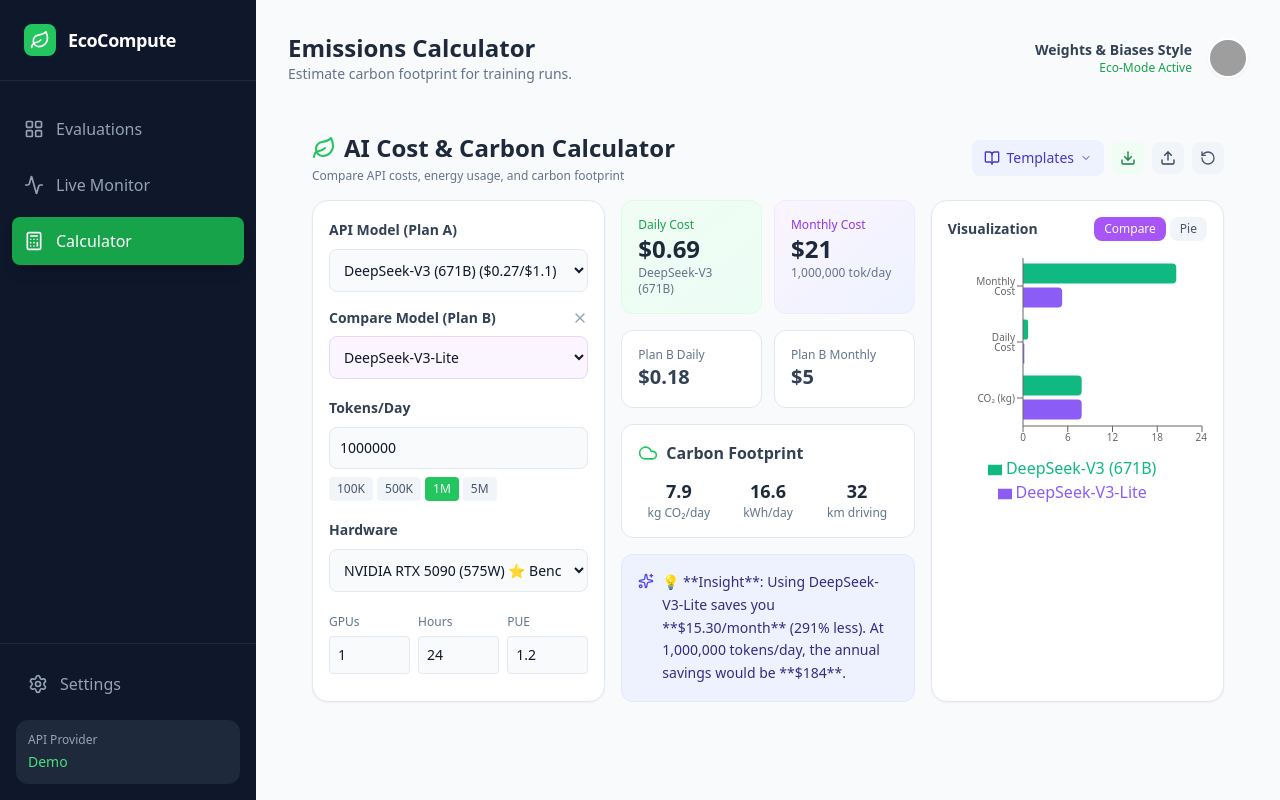
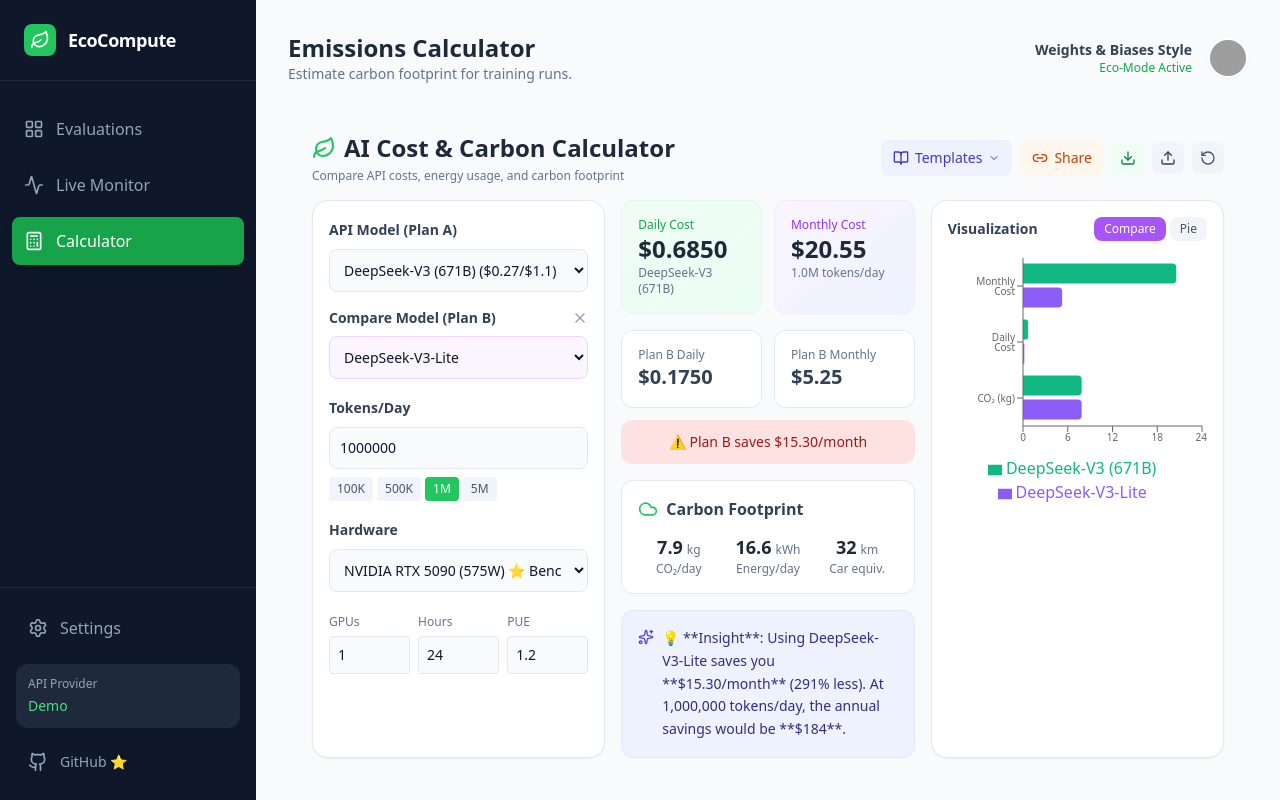
Before and after one commit to hongping-zh/ecocompute-dynamic-eval, a React (Vite) app: page / in a window 1280 px wide. Both pictures are taken after a click on the button "Calculator". Built offline with nearby package versions, Linux system fonts and the light colour scheme; grey boxes are pictures that could not be loaded.

Commit message:
feat: add share link, SEO meta, favicon, GitHub link, formatted values with units

```diff
--- a/App.tsx
+++ b/App.tsx
@@ -4,7 +4,7 @@
 import { Leaderboard } from './components/Leaderboard';
 import { AudioMonitor } from './components/AudioMonitor';
 import { SettingsPanel, ApiConfig, loadApiConfig } from './components/SettingsPanel';
-import { LayoutGrid, Calculator as CalcIcon, Activity, Leaf, Settings } from 'lucide-react';
+import { LayoutGrid, Calculator as CalcIcon, Activity, Leaf, Settings, Github } from 'lucide-react';
 
 const App: React.FC = () => {
   const [view, setView] = useState<AppView>(AppView.LEADERBOARD);
@@ -60,6 +60,15 @@
               <p className="text-xs text-slate-400 mb-1">API Provider</p>
               <p className="text-sm font-medium text-eco-400 capitalize">{apiConfig.provider}</p>
            </div>
+           <a
+              href="https://github.com/hongping-zh/ecocompute-dynamic-eval"
+              target="_blank"
+              rel="noopener noreferrer"
+              className="w-full flex items-center gap-3 p-3 rounded-lg text-slate-400 hover:bg-slate-800 hover:text-white transition-colors"
+            >
+              <Github className="w-5 h-5 flex-shrink-0" />
+              <span className="hidden lg:block font-medium text-sm">GitHub ⭐</span>
+            </a>
         </div>
       </aside>
 
--- a/components/Calculator.tsx
+++ b/components/Calculator.tsx
@@ -1,8 +1,47 @@
 import React, { useState, useEffect, useMemo } from 'react';
 import { CalculatorState } from '../types';
 import { HARDWARE_OPTIONS } from '../constants';
-import { Leaf, Cloud, Download, Upload, RotateCcw, BookOpen, ChevronDown, ChevronUp, Copy, Sparkles, GitCompare, X } from 'lucide-react';
+import { Leaf, Cloud, Download, Upload, RotateCcw, BookOpen, ChevronDown, ChevronUp, Sparkles, GitCompare, X, Link2, Check } from 'lucide-react';
 import { PieChart, Pie, Cell, BarChart, Bar, XAxis, YAxis, Tooltip, ResponsiveContainer, Legend } from 'recharts';
+
+// 数值格式化工具
+const formatCurrency = (value: number): string => {
+  if (value >= 1000) return `$${(value / 1000).toFixed(1)}K`;
+  if (value >= 1) return `$${value.toFixed(2)}`;
+  return `$${value.toFixed(4)}`;
+};
+
+const formatNumber = (value: number, unit: string): string => {
+  if (value >= 1000000) return `${(value / 1000000).toFixed(1)}M ${unit}`;
+  if (value >= 1000) return `${(value / 1000).toFixed(1)}K ${unit}`;
+  return `${value.toFixed(1)} ${unit}`;
+};
+
+// URL 分享功能
+const encodeStateToURL = (state: any, compareState: any): string => {
+  try {
+    const data = { s: state, c: compareState };
+    const encoded = btoa(JSON.stringify(data));
+    return `${window.location.origin}${window.location.pathname}?data=${encoded}`;
+  } catch (e) {
+    console.error('Failed to encode state');
+    return window.location.href;
+  }
+};
+
+const decodeStateFromURL = (): { state: any; compareState: any } | null => {
+  try {
+    const params = new URLSearchParams(window.location.search);
+    const data = params.get('data');
+    if (data) {
+      const decoded = JSON.parse(atob(data));
+      return { state: decoded.s, compareState: decoded.c };
+    }
+  } catch (e) {
+    console.error('Failed to decode URL state');
+  }
+  return null;
+};
 
 // API 成本数据 ($/1M tokens) - 2026年2月最新价格
 const API_PRICING = {
@@ -118,18 +157,50 @@
     return getDefaultState();
   };
 
-  const [state, setState] = useState<ExtendedState>(loadSavedState);
-  // 默认启用对比模式，展示 DeepSeek V3 vs Lite
-  const [compareState, setCompareState] = useState<ExtendedState | null>(getDefaultCompareState);
+  // 从 URL 或本地存储加载状态
+  const loadInitialState = () => {
+    const urlState = decodeStateFromURL();
+    if (urlState?.state) return urlState.state;
+    return loadSavedState();
+  };
+
+  const loadInitialCompareState = () => {
+    const urlState = decodeStateFromURL();
+    if (urlState?.compareState) return urlState.compareState;
+    return getDefaultCompareState();
+  };
+
+  const [state, setState] = useState<ExtendedState>(loadInitialState);
+  const [compareState, setCompareState] = useState<ExtendedState | null>(loadInitialCompareState);
   const [showTemplates, setShowTemplates] = useState(false);
   const [showChart, setShowChart] = useState<'pie' | 'bar' | 'compare' | null>('compare');
   const [configCollapsed, setConfigCollapsed] = useState(false);
-  const [showFormulaHelp, setShowFormulaHelp] = useState(false);
+  const [linkCopied, setLinkCopied] = useState(false);
 
   // 自动保存到本地存储
   useEffect(() => {
     localStorage.setItem(STORAGE_KEY, JSON.stringify(state));
   }, [state]);
+
+  // 复制分享链接
+  const copyShareLink = async () => {
+    const url = encodeStateToURL(state, compareState);
+    try {
+      await navigator.clipboard.writeText(url);
+      setLinkCopied(true);
+      setTimeout(() => setLinkCopied(false), 2000);
+    } catch (e) {
+      // Fallback for older browsers
+      const input = document.createElement('input');
+      input.value = url;
+      document.body.appendChild(input);
+      input.select();
+      document.execCommand('copy');
+      document.body.removeChild(input);
+      setLinkCopied(true);
+      setTimeout(() => setLinkCopied(false), 2000);
+    }
+  };
 
   // 计算结果
   const calculateResults = (s: ExtendedState) => {
@@ -322,11 +393,20 @@
             </button>
           )}
 
-          <button onClick={exportConfig} className="p-2 bg-eco-50 text-eco-700 rounded-lg hover:bg-eco-100" title="Export">
+          <button
+            onClick={copyShareLink}
+            className={`flex items-center gap-1.5 px-3 py-2 rounded-lg text-sm font-medium transition-colors ${linkCopied ? 'bg-eco-500 text-white' : 'bg-orange-50 text-orange-700 hover:bg-orange-100'}`}
+            title="Copy share link"
+          >
+            {linkCopied ? <Check className="w-4 h-4" /> : <Link2 className="w-4 h-4" />}
+            <span className="hidden sm:inline">{linkCopied ? 'Copied!' : 'Share'}</span>
+          </button>
+
+          <button onClick={exportConfig} className="p-2 bg-eco-50 text-eco-700 rounded-lg hover:bg-eco-100" title="Export JSON">
             <Download className="w-4 h-4" />
           </button>
 
-          <label className="p-2 bg-slate-100 text-slate-700 rounded-lg hover:bg-slate-200 cursor-pointer" title="Import">
+          <label className="p-2 bg-slate-100 text-slate-700 rounded-lg hover:bg-slate-200 cursor-pointer" title="Import JSON">
             <Upload className="w-4 h-4" />
             <input type="file" accept=".json" onChange={importConfig} className="hidden" />
           </label>
@@ -440,35 +520,46 @@
 
         {/* Results Panel */}
         <div className="lg:col-span-4 space-y-4">
-          {/* Cost Cards */}
+          {/* Cost Cards with formatted values */}
           <div className="grid grid-cols-2 gap-3">
             <div className="bg-gradient-to-br from-eco-50 to-emerald-50 p-4 rounded-xl border border-eco-100">
               <div className="text-xs text-eco-600 font-medium">Daily Cost</div>
-              <div className="text-2xl font-bold text-slate-800">${results.dailyCost.toFixed(2)}</div>
+              <div className="text-2xl font-bold text-slate-800">{formatCurrency(results.dailyCost)}</div>
               <div className="text-xs text-slate-500">{results.pricing.name}</div>
             </div>
             <div className="bg-gradient-to-br from-purple-50 to-indigo-50 p-4 rounded-xl border border-purple-100">
               <div className="text-xs text-purple-600 font-medium">Monthly Cost</div>
-              <div className="text-2xl font-bold text-slate-800">${results.monthlyCost.toFixed(0)}</div>
-              <div className="text-xs text-slate-500">{(state.tokensPerDay || 0).toLocaleString()} tok/day</div>
+              <div className="text-2xl font-bold text-slate-800">{formatCurrency(results.monthlyCost)}</div>
+              <div className="text-xs text-slate-500">{formatNumber(state.tokensPerDay || 0, 'tokens/day')}</div>
             </div>
           </div>
 
-          {/* Compare Results */}
+          {/* Compare Results with savings indicator */}
           {compareState && compareResults && (
+            <div className="space-y-3">
               <div className="grid grid-cols-2 gap-3">
                 <div className="bg-white p-4 rounded-xl border border-slate-200">
                   <div className="text-xs text-slate-500">Plan B Daily</div>
-                <div className="text-xl font-bold text-slate-700">${compareResults.dailyCost.toFixed(2)}</div>
+                  <div className="text-xl font-bold text-slate-700">{formatCurrency(compareResults.dailyCost)}</div>
                 </div>
                 <div className="bg-white p-4 rounded-xl border border-slate-200">
                   <div className="text-xs text-slate-500">Plan B Monthly</div>
-                <div className="text-xl font-bold text-slate-700">${compareResults.monthlyCost.toFixed(0)}</div>
+                  <div className="text-xl font-bold text-slate-700">{formatCurrency(compareResults.monthlyCost)}</div>
                 </div>
+              </div>
+              {/* Savings Badge */}
+              {results.monthlyCost !== compareResults.monthlyCost && (
+                <div className={`p-3 rounded-xl text-center text-sm font-medium ${results.monthlyCost < compareResults.monthlyCost ? 'bg-eco-100 text-eco-800' : 'bg-red-100 text-red-800'}`}>
+                  {results.monthlyCost < compareResults.monthlyCost
+                    ? `🎉 Plan A saves ${formatCurrency(compareResults.monthlyCost - results.monthlyCost)}/month (${((1 - results.monthlyCost / compareResults.monthlyCost) * 100).toFixed(0)}% less)`
+                    : `⚠️ Plan B saves ${formatCurrency(results.monthlyCost - compareResults.monthlyCost)}/month`
+                  }
+                </div>
+              )}
             </div>
           )}
 
-          {/* Carbon Stats */}
+          {/* Carbon Stats with units */}
           <div className="bg-white p-4 rounded-xl border border-slate-200">
             <div className="flex items-center gap-2 mb-3">
               <Cloud className="w-5 h-5 text-eco-500" />
@@ -476,16 +567,16 @@
             </div>
             <div className="grid grid-cols-3 gap-2 text-center">
               <div>
-                <div className="text-lg font-bold text-slate-800">{results.co2.toFixed(1)}</div>
-                <div className="text-xs text-slate-500">kg CO₂/day</div>
+                <div className="text-lg font-bold text-slate-800">{results.co2.toFixed(1)}<span className="text-xs font-normal text-slate-500 ml-1">kg</span></div>
+                <div className="text-xs text-slate-500">CO₂/day</div>
               </div>
               <div>
-                <div className="text-lg font-bold text-slate-800">{results.kwh.toFixed(1)}</div>
-                <div className="text-xs text-slate-500">kWh/day</div>
+                <div className="text-lg font-bold text-slate-800">{results.kwh.toFixed(1)}<span className="text-xs font-normal text-slate-500 ml-1">kWh</span></div>
+                <div className="text-xs text-slate-500">Energy/day</div>
               </div>
               <div>
-                <div className="text-lg font-bold text-slate-800">{Math.ceil(results.co2 * 4)}</div>
-                <div className="text-xs text-slate-500">km driving</div>
+                <div className="text-lg font-bold text-slate-800">{Math.ceil(results.co2 * 4)}<span className="text-xs font-normal text-slate-500 ml-1">km</span></div>
+                <div className="text-xs text-slate-500">Car equiv.</div>
               </div>
             </div>
           </div>
```
Also changed, not shown: index.html (+12 -1 lines). Lines whose indentation alone changed are shown as unchanged.
